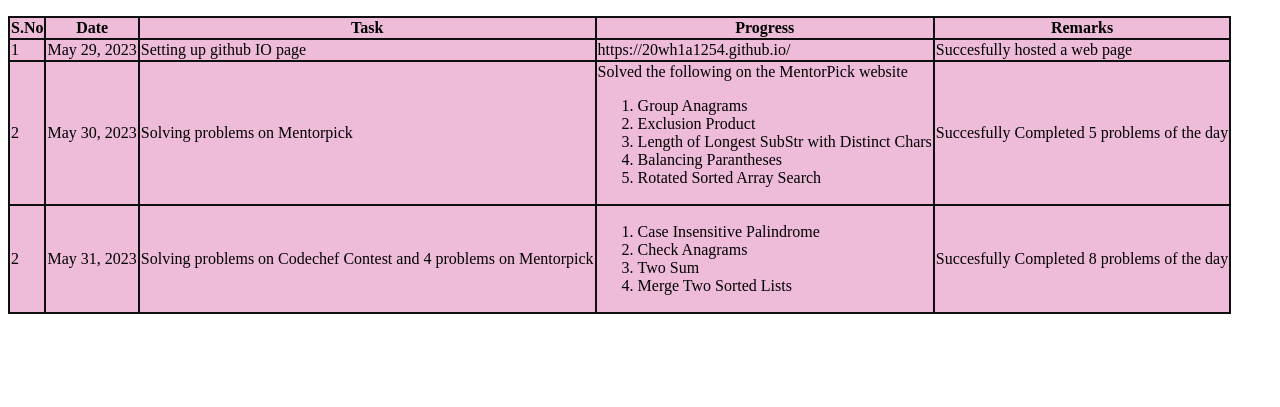
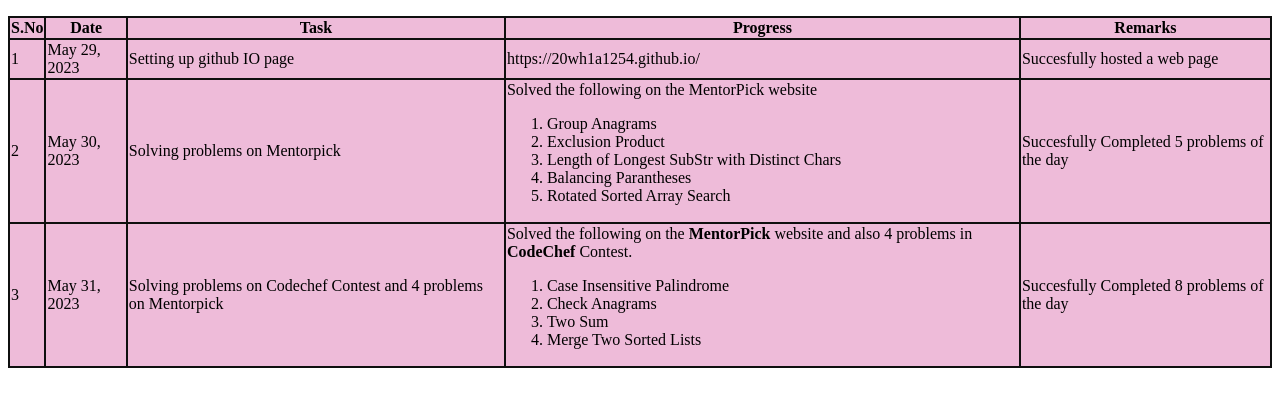
Before and after one commit to 20wh1a1254/20wh1a1254.github.io, a plain HTML site: page index.html in a window 1280 px wide. Shown: the part 105-512 px from the top of the page. Drawn offline with Linux system fonts and the light colour scheme.

Commit message:
modified table

```diff
--- a/index.html
+++ b/index.html
@@ -42,10 +42,11 @@
             <td>Succesfully Completed 5 problems of the day</td>
         </tr>
         <tr>
-            <td>2</td>
+            <td>3</td>
             <td>May 31, 2023</td>
             <td>Solving problems on Codechef Contest and 4 problems on Mentorpick</td>
             <td>
+                Solved the following on the <b>MentorPick</b> website and also 4 problems in <b>CodeChef</b> Contest.
                 <ol>
                     <li>Case Insensitive Palindrome</li>
                     <li>Check Anagrams</li>
```
